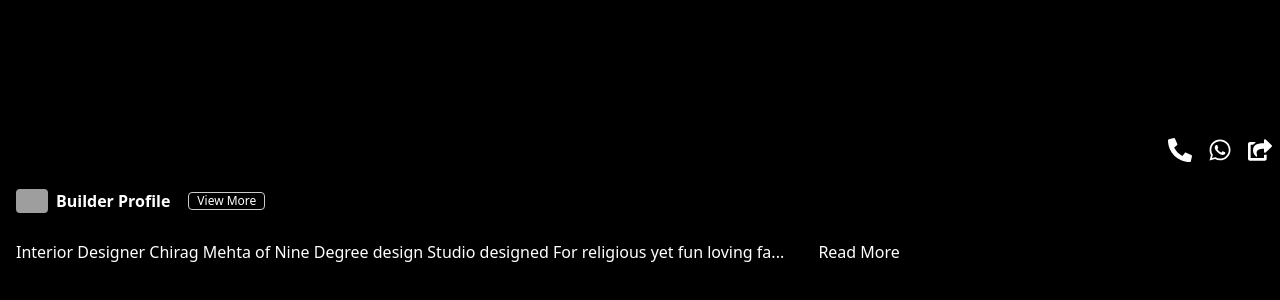
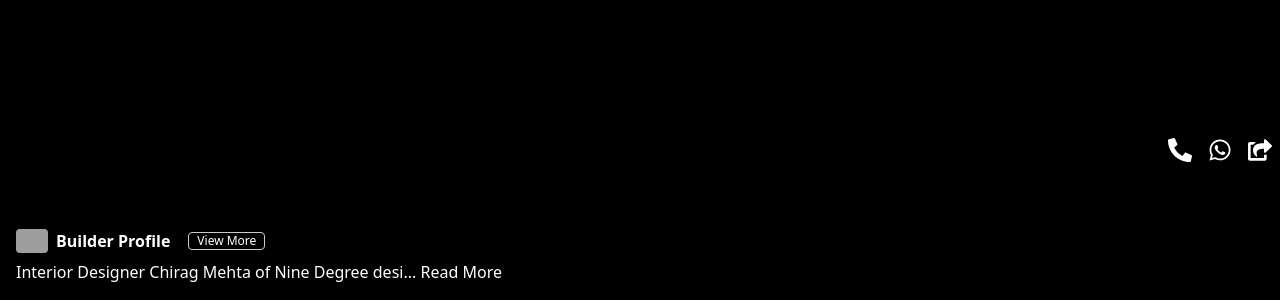
Before and after one commit to krisGuru/demo-poc, a Next.js app: page /mobile_view/1 in a window 1280 px wide. Shown: the part 500-800 px from the top of the page. Built offline with nearby package versions, Linux system fonts and the light colour scheme; grey boxes are pictures that could not be loaded.

Commit message:
button size changes

```diff
--- a/src/components/ShowDescription.tsx
+++ b/src/components/ShowDescription.tsx
@@ -6,7 +6,7 @@ const ShowDescription: React.FC<{description: string}> = ({description}) => {
         setIsEllipsis(false);
     }
     useEffect(() => {
-        if (description.length > 100) {
+        if (description.length > 50) {
             setIsEllipsis(true);
         }
     }, [description]);
@@ -14,7 +14,7 @@ const ShowDescription: React.FC<{description: string}> = ({description}) => {
     return <>
         {
             isEllipsis ? <>
-                <p>{description.substring(0, 100)}... <button style={{border: 'none'}}
+                <p>{description.substring(0, 50)}... <button style={{border: 'none', padding:'0', margin:'0'}}
                     onClick={readMore}>Read More</button></p>
             </> : <p>{description}</p>
         }
```
